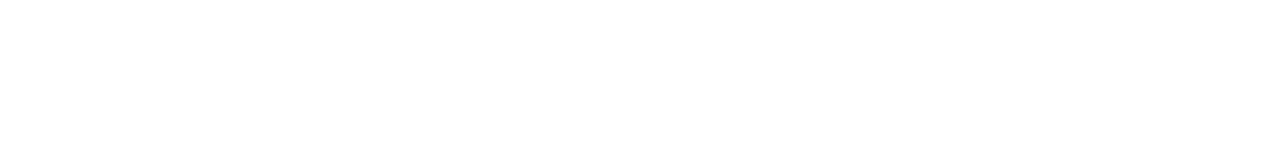
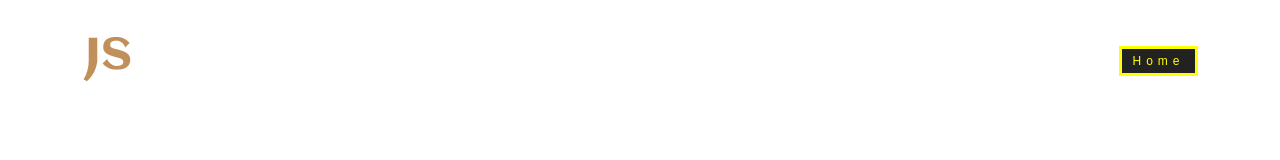
Before and after one commit to Abdinazarovv/Personal-website, a plain HTML site: page portfolio.html in a window 1280 px wide. Drawn offline with Linux system fonts and the light colour scheme.

Commit message:
add html file

```diff
--- a/css/style.css
+++ b/css/style.css
@@ -1145,7 +1145,7 @@
   }
 }
 
-.link {
+.link{
   text-decoration: none;
   border: 3px solid yellow;
   color: transparent;
@@ -1204,3 +1204,63 @@
   left: -100%;
   opacity: 0;
 }
+
+.link-2{
+  text-decoration: none;
+  border: 3px solid yellow;
+  color: transparent;
+  padding: 5px 10px;
+  font-size: 12px;
+  font-family: sans-serif;
+  letter-spacing: 5px;
+  transition: all 0.5s;
+  position: relative;
+}
+.link-2:before {
+  content: "Home";
+  display: flex;
+  justify-content: center;
+  align-items: center;
+  color: yellow;
+  background: rgb(34, 34, 34);
+  font-size: 12px;
+  top: 0;
+  left: 100%;
+  font-family: sans-serif;
+  letter-spacing: 5px;
+  transition: all 1s;
+  height: 100%;
+  width: 100%;
+  position: absolute;
+  transform: scale(0) rotatey(0);
+  opacity: 0;
+}
+.link-2:hover:before {
+  transform: scale(1) rotatey(360deg);
+  left: 0;
+  opacity: 1;
+}
+.link-2:after {
+  content: "Home";
+  display: flex;
+  justify-content: center;
+  align-items: center;
+  color: yellow;
+  background: rgb(34, 34, 34);
+  font-size: 12px;
+  top: 0;
+  left: 0;
+  font-family: sans-serif;
+  letter-spacing: 5px;
+  transition: all 1s;
+  height: 100%;
+  width: 100%;
+  position: absolute;
+  transform: scale(1) rotatey(0);
+  opacity: 1;
+}
+.link-2:hover:after {
+  transform: scale(0) rotatey(360deg);
+  left: -100%;
+  opacity: 0;
+}
--- a/portfolio.html
+++ b/portfolio.html
@@ -4,9 +4,27 @@
     <meta charset="UTF-8">
     <meta http-equiv="X-UA-Compatible" content="IE=edge">
     <meta name="viewport" content="width=device-width, initial-scale=1.0">
+    <link rel="stylesheet" href="./css/style.css">
+    <link rel="stylesheet" href="./css/slick.css">
     <title>Portfolio</title>
 </head>
 <body>
 
+    <!-- Navigation -->
+    <nav class="site-navigation">
+        <div class="site-navigation-inner site-container">
+            <img src="./images/site-logo.png" alt="site logo">
+            <div id="myBtn" class="burger-container" onclick="myFunction(this)">
+                <a class="link-2" href="./index.html">Home</a>
+            </div>
+        </div>
+    </nav>
+    <!-- Navigation end -->
+
+
+    <!-- Scripts -->
+    <script src="js/jquery.min.js"></script>
+    <script src="js/slick.min.js"></script>
+    <script src="js/main.js"></script>
 </body>
 </html>
```
Also changed, not shown: index.html (+2 -17 lines).
